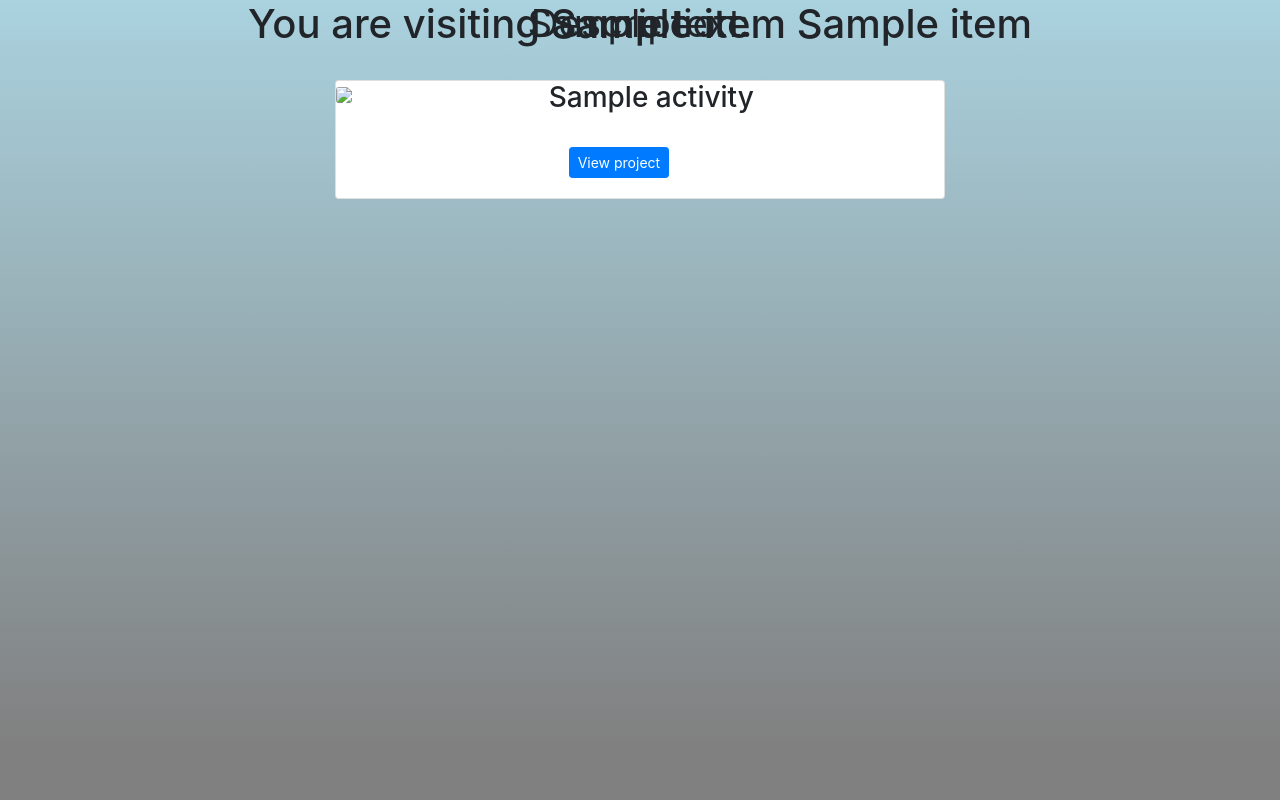
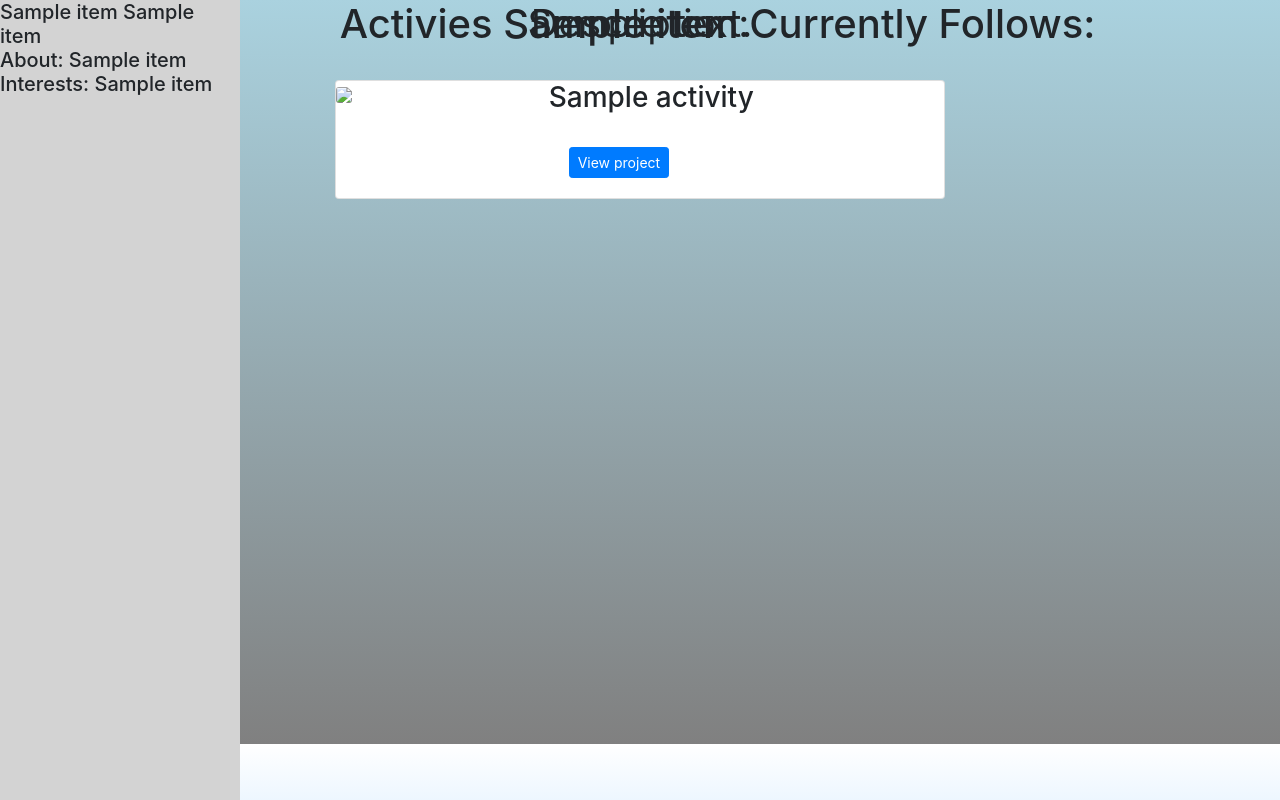
Before and after one commit to CSE-Courses/course-project-a6-jallenlooksgoodinshorts, a Flask app: template templates/otherprofile.html in a window 1280 px wide. Shown: the part 56-856 px from the top of the page. Before the commit the page ends 705 px from the top, so only its background shows below. Run offline with Flask 2, Linux system fonts and the light colour scheme; the template is opened without the code that fills it: most values are stand-ins (such as "Sample title", 1, 10 or a date in 2020); some libraries are stand-ins or nearby versions.

Commit message:
Task #52 Other profile layout change

```diff
--- a/db.py
+++ b/db.py
@@ -117,7 +117,7 @@
 
 
 def userInfo(username):
-    inputCommand = "SELECT email, fname, lname, username FROM users WHERE email = %s OR fname = (%s) OR username = (%s)"
+    inputCommand = "SELECT email, fname, lname, username, about, interests FROM users WHERE email = %s OR fname = (%s) OR username = (%s)"
     try:
         conn = connect()
         statement = conn.cursor()
--- a/templates/_pdisplay.html
+++ b/templates/_pdisplay.html
@@ -3,7 +3,7 @@
 <div class = "container col-6" >
   <div class="col-mb-3">
       <div class = "card border-dark mb-3" >
-        <div class="card text-center" style="background-color: lightgray;">
+        <div class="card text-center" style="background-color: #d3d3d3;">
           <div class="card-body text-dark">
             <h5 class="card-title">{{ profile[1] }} {{ profile[2] }}</h5>
             <a href="{{ url_for('vprofile' , user_id = profile[0]) }}" type="button" class="btn nav_button_primary btn-primary btn-sm">Click here to Visit {{ profile[3] }}</a>
--- a/templates/otherprofile.html
+++ b/templates/otherprofile.html
@@ -2,10 +2,24 @@
 {% from '_adisplay.html' import activity_display, guest_activity_display %}
 {% block content %}
 
-<div></div>
-<div class="d-flex justify-content-center">
-    <h1>You are visiting {{ returnedInfo[0][1]}} {{ returnedInfo[0][2]}}</h1>
+<div class="float-left" style="height: 100%; background: lightgray; width: 15rem">
+    <h5>
+        {{ returnedInfo[0][1]}} {{ returnedInfo[0][2]}} <br>
+        About: {{ returnedInfo[0][4] }} <br>
+        Interests: {{ returnedInfo[0][5] }} <br>
+    </h5>
 </div>
+
+<div class="container">
+    <div class="d-flex justify-content-center">
+        <h1>Activies {{ returnedInfo[0][1]}} Currently Follows:</h1>
+    </div>
+</div>
+
+
+
+
+
 
 {% for activity in activities %}
 	{{ activity_display(activity) }}
```
